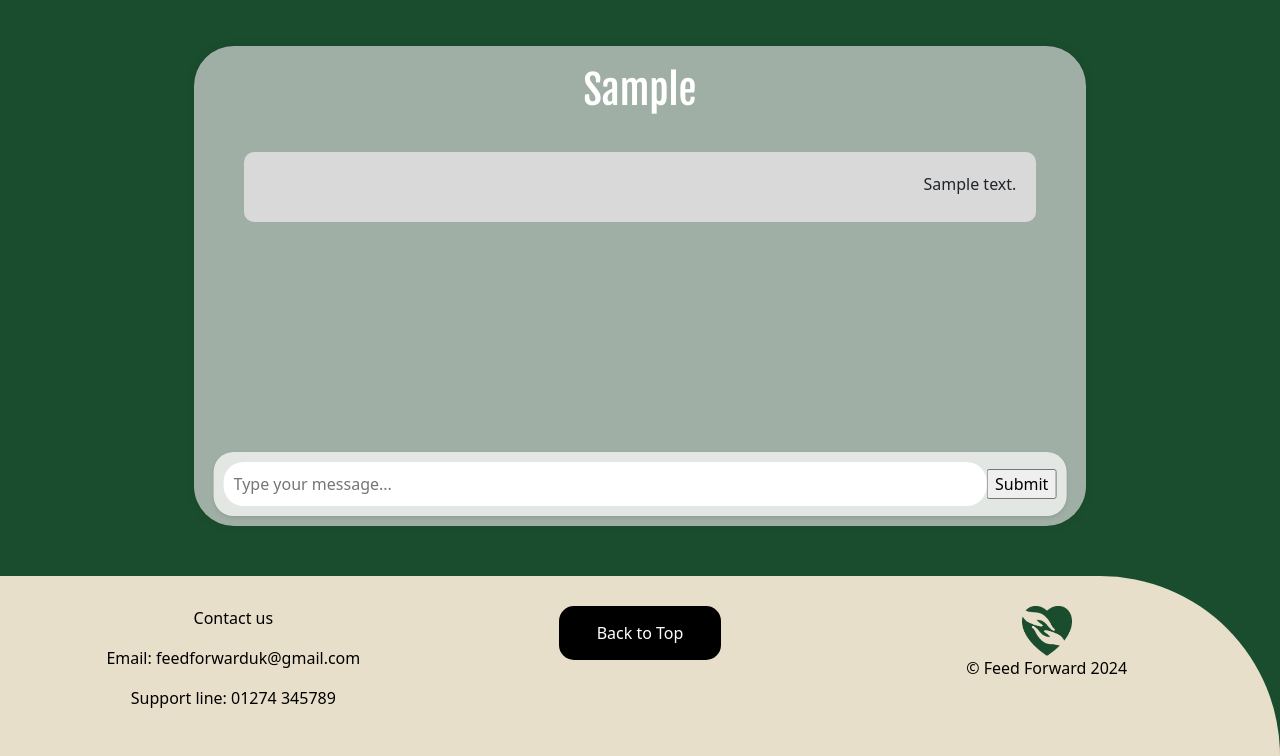
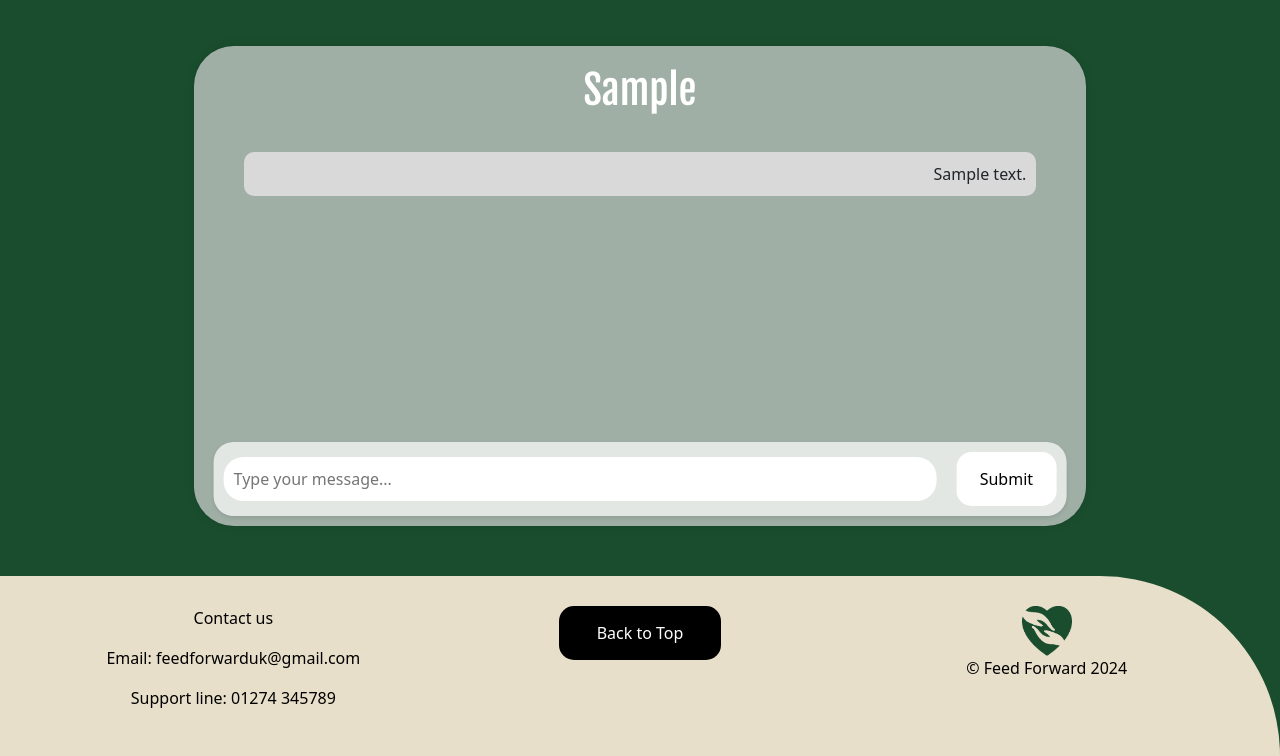
Before and after one commit to SxryxnshS5/FeedForward, a Flask app: page /1/chat in a window 1280 px wide. Shown: the part 270-1026 px from the top of the page. Run offline with Flask 3, Linux system fonts and the light colour scheme; a user stored in the database is signed in; tables that the repository leaves empty hold one stand-in row (values such as "Sample post"); some libraries are stand-ins or nearby versions; some web fonts are replaced.

Commit message:
messaging interface minor revisions

```diff
--- a/static/css/chat.css
+++ b/static/css/chat.css
@@ -31,7 +31,10 @@
 .message-container {
     height: calc(100% - 80px); /* Adjust height for message container */
     overflow-y: scroll; /* Enable vertical scrolling if messages overflow */
-    padding: 30px; /* Add padding for messages */
+    padding-bottom: 70px;
+    padding-top: 30px;
+    padding-left: 30px;
+    padding-right: 30px;
 }
 
 /* Adjust the size of the scrollbar */
@@ -55,7 +58,6 @@
     background: #555; /* Set the color of the scrollbar thumb on hover */
 }
 
-
 .input-container {
     display: flex;
     justify-content: space-between;
@@ -69,6 +71,7 @@
     padding: 10px; /* Added padding */
     border-radius: 20px; /* Added border radius */
     box-shadow: 0 2px 4px rgba(0, 0, 0, 0.1); /* Added box shadow */
+    margin-top: 20px;
 }
 
 .input-container input[type="text"] {
@@ -107,16 +110,12 @@
     padding: 10px; /* Adjust padding as needed */
     border-radius: 10px; /* Rounded corners */
     margin-bottom: 10px; /* Spacing between messages */
+    word-wrap: break-word; /* Ensure long words break within the container */
+    overflow-wrap: break-word; /* Ensure long words break within the container */
 }
 
 .incoming p {
-    margin-left: 10px;
-    margin-top: 10px;
-}
-
-.outgoing p {
-    margin-right: 10px;
-    margin-top: 10px;
+    margin: 0; /* Remove default margin for paragraph */
 }
 
 /* Add styles for outgoing messages */
@@ -126,8 +125,13 @@
     padding: 10px; /* Adjust padding as needed */
     border-radius: 10px; /* Rounded corners */
     margin-bottom: 10px; /* Spacing between messages */
+    word-wrap: break-word; /* Ensure long words break within the container */
+    overflow-wrap: break-word; /* Ensure long words break within the container */
 }
 
+.outgoing p {
+    margin: 0; /* Remove default margin for paragraph */
+}
 
 .fjalla-one-regular {
     font-family: "Fjalla One", sans-serif;
@@ -151,3 +155,19 @@
     margin-top: 25px;
     border-radius: 5px;
 }
+
+.custom-button {
+    width: 100px;
+    padding: 15px;
+    margin-left: 20px;
+    background-color: #FFFFFF;
+    color: #000000;
+    border: none;
+    border-radius: 15px;
+    cursor: pointer;
+    transition: background-color 0.3s ease;
+  }
+
+  .custom-button:hover {
+    background-color: #0056b3;
+  }
```
Also changed, not shown: static/css/messages.css (+8 -1 lines).
